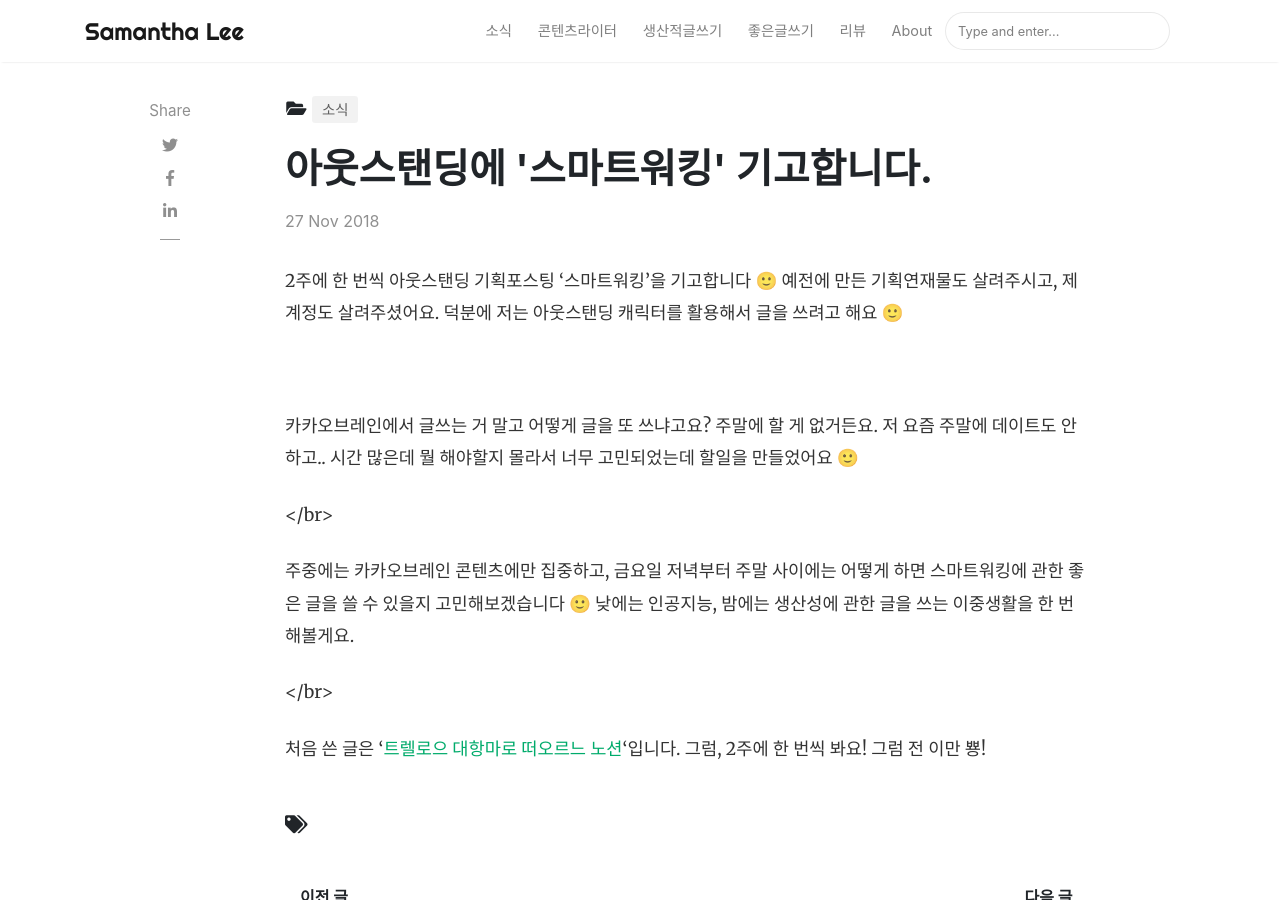
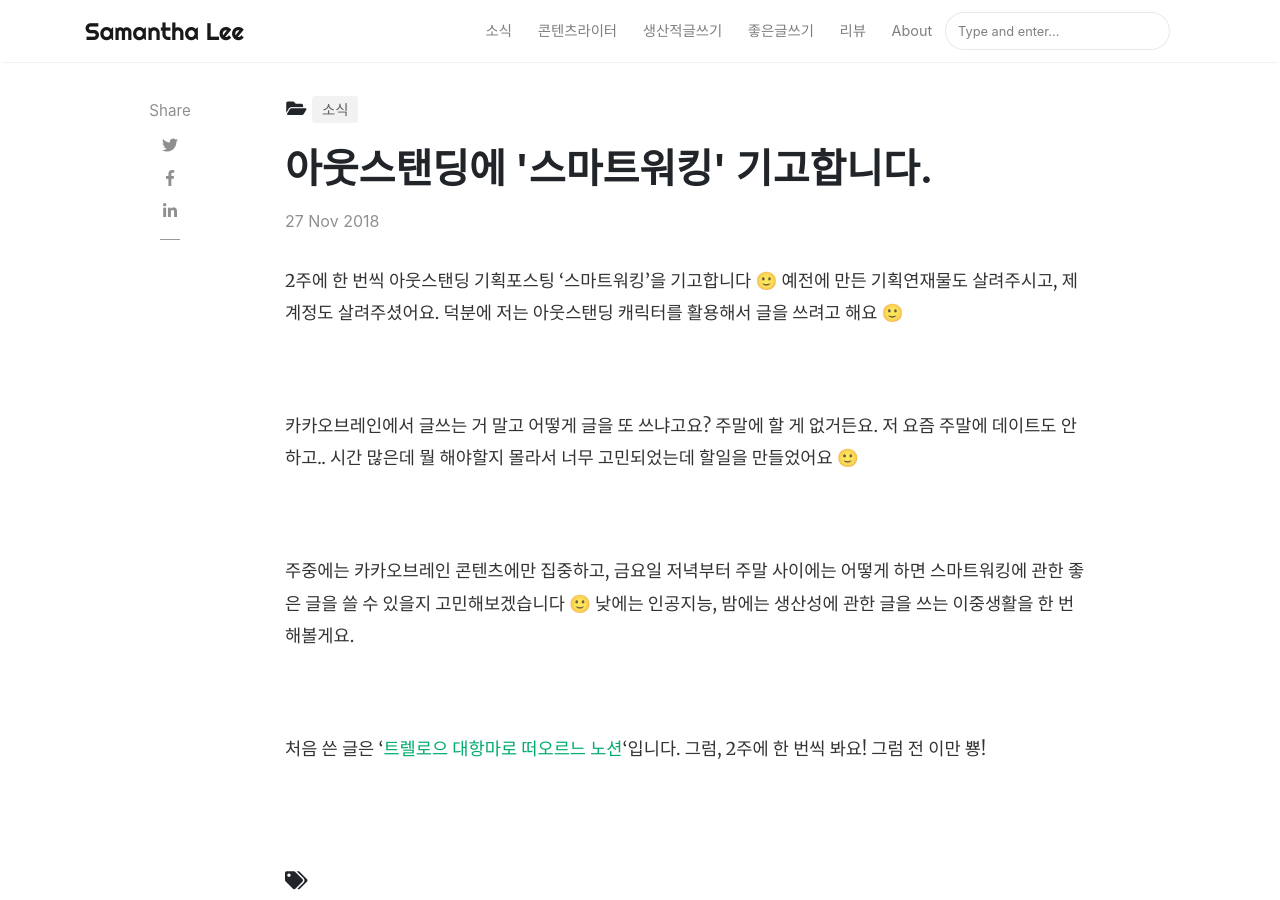
Before and after one commit to samantha-writer/samantha-writer.github.io, a Jekyll site: the page built from _posts/2018-11-27-181127.md, in a window 1280 px wide and 900 px high. Built offline with Jekyll 4.4.1, drawn with Linux system fonts in a browser that asks for light colours; nearby versions of some CDN libraries; comment, search, counter and statistics services are not loaded.

Commit message:
Update 2018-11-27-181127.md

```diff
--- a/_posts/2018-11-27-181127.md
+++ b/_posts/2018-11-27-181127.md
@@ -16,10 +16,12 @@ hidden: false
 
 카카오브레인에서 글쓰는 거 말고 어떻게 글을 또 쓰냐고요? 주말에 할 게 없거든요. 저 요즘 주말에 데이트도 안하고.. 시간 많은데 뭘 해야할지 몰라서 너무 고민되었는데 할일을 만들었어요 🙂
 
-</br>
+<br/>
 
 주중에는 카카오브레인 콘텐츠에만 집중하고, 금요일 저녁부터 주말 사이에는 어떻게 하면 스마트워킹에 관한 좋은 글을 쓸 수 있을지 고민해보겠습니다 🙂 낮에는 인공지능, 밤에는 생산성에 관한 글을 쓰는 이중생활을 한 번 해볼게요.
 
-</br>
+<br/>
 
 처음 쓴 글은 '[트렐로으 대항마로 떠오르느 노션](https://outstanding.kr/notion20181127)'입니다. 그럼, 2주에 한 번씩 봐요! 그럼 전 이만 뿅!
+
+<br/>
```
